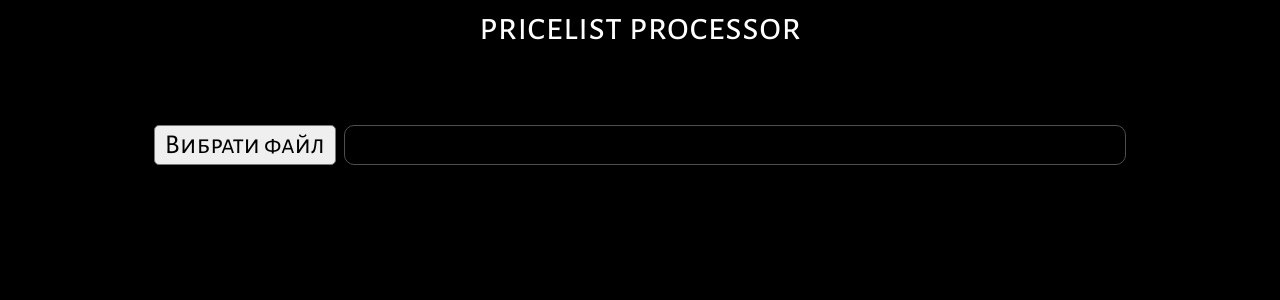
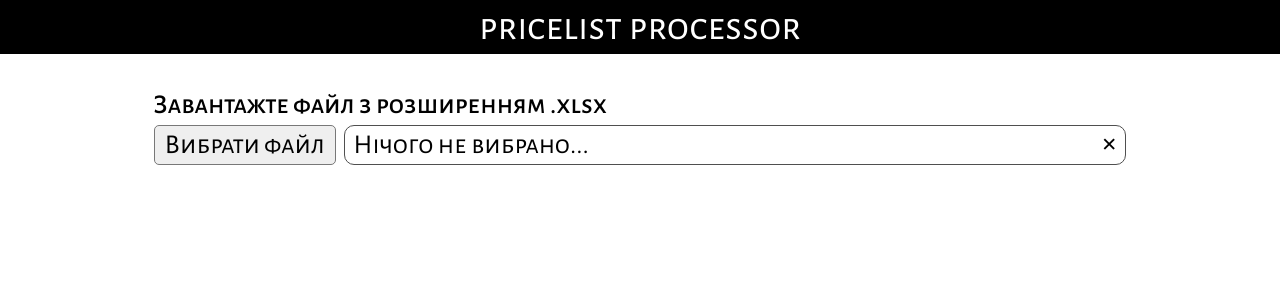
Before and after one commit to MaksNazarets/pricelist-processor, a React (Vite) app: page / in a window 1280 px wide. Shown: the top 300 px of the page. Built offline with nearby package versions, Linux system fonts and the light colour scheme.

Commit message:
Updated server URL

```diff
--- a/src/constants.tsx
+++ b/src/constants.tsx
@@ -1 +1 @@
-export const serverUrl = 'http://maksnazarets.pythonanywhere.com/';
+export const serverUrl = 'https://maksnazarets.pythonanywhere.com/';
--- a/src/style.css
+++ b/src/style.css
@@ -9,7 +9,7 @@
 }
 
 body {
-    padding-bottom: 300px;background: #000;
+    padding-bottom: 300px;
 }
 
 ::-moz-selection {
```
